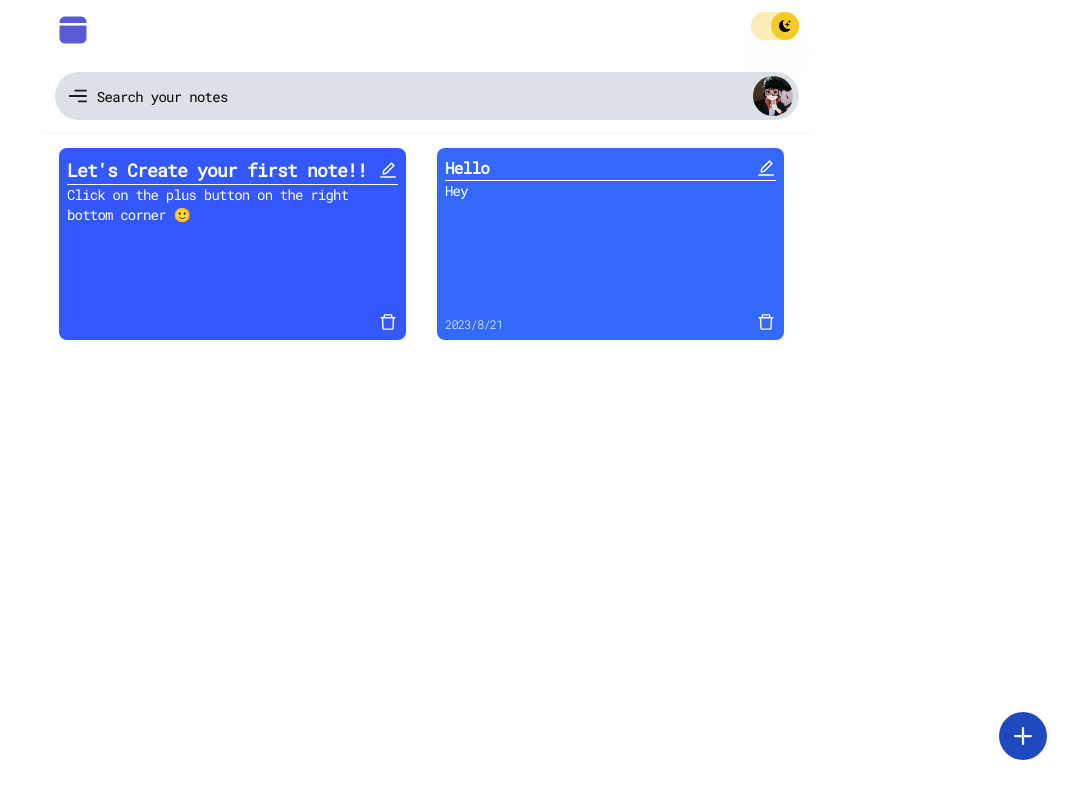
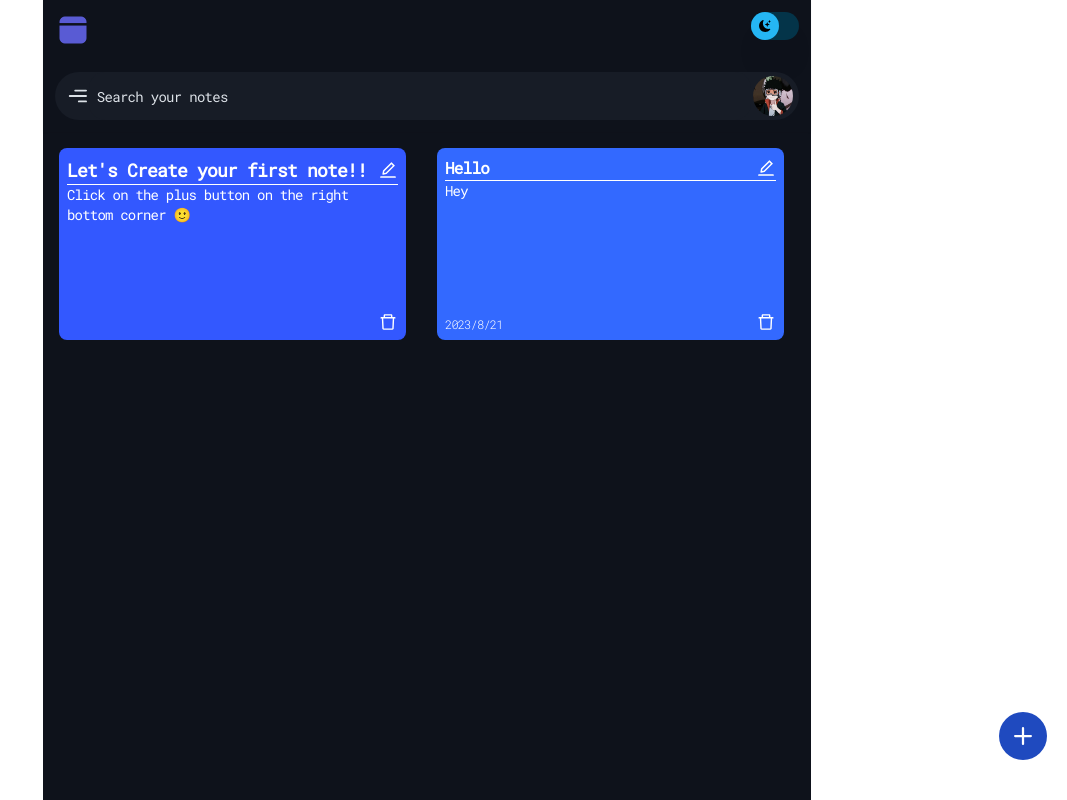
Before and after one commit to poudelsanchit/Notes, a React (Vite) app: page /home in a window 1280 px wide. Shown: the whole page, without its empty margins (213-1280 px from the left). Built offline with nearby package versions, Linux system fonts and the light colour scheme.

Commit message:
update Header.jsx, Switch.jsx and Notes.jsx

```diff
--- a/src/Components/Header.jsx
+++ b/src/Components/Header.jsx
@@ -1,9 +1,10 @@
-import React from 'react'
+import React, { useState } from 'react'
 import Switch from './Switch'
 import SearchBox from './SearchBox'
 import Logo from '../assets/notes.png'
 
 const Header = () => {
+
 
   return (
     <>
@@ -12,7 +13,7 @@ const Header = () => {
         <div className='font-Montserrat font-semibold text-[#000000] dark:text-[#f2f5fa]'>
           <img src={Logo} alt=""  className='w-9'/>
         </div>
-        <Switch/>
+        <Switch />
     </div>
     <SearchBox/>
     </div>
--- a/src/Components/Switch.jsx
+++ b/src/Components/Switch.jsx
@@ -4,14 +4,51 @@ import { BsFillMoonStarsFill,BsSun } from 'react-icons/bs';
 import { ImSun } from 'react-icons/im';
 
 const Switch = () => {
-    const [theme,setTheme]= useState(false);
+    const [theme,setTheme]= useState( 'dark');
+    // const getLocalItems=()=>{
 
+//   const list = JSON.parse(
+//     localStorage.getItem('react-notes-app-data'));
+//     if(list)
+//     {
+//       return list;
+//     }
+//     else{
+//       return [];
+//     }
+// }
+
+    const handleTheme=()=>{
+      const html = document.querySelector('html');
+      if(theme==='light')
+      {
+        setTheme('dark');
+        html.classList.add('dark')
+
+      }
+      else{
+        html.classList.remove('dark')
+
+        setTheme('light')
+
+      }
+      console.log(theme);
+    }
+
+
+useEffect(()=>{
+  localStorage.setItem('theme',JSON.stringify(theme));
+},[theme])
+useEffect(()=>{
+    const html= document.querySelector('html');
+    html.classList.add('dark')
+},[])
 
 
   return (
-    <div className={theme=='dark'?`flex w-12 items-center h-7 bg-[#043449] rounded-full  transition-all  shadow-2xl cursor-pointer `:' cursor-pointer flex w-12  items-center h-7  rounded-full  transition-all  shadow-2xl bg-[#fbedb6]'} >
-        <p   className={theme=='dark'?' cursor-pointer h-7 w-7 flex  items-center justify-center  object-fit  bg-[#25b6f4] rounded-full transition-all duration-300':' cursor-pointer h-7 w-7 flex  items-center justify-center  object-fit   rounded-full transition-all duration-300 ml-5 bg-[#f4ca25] '} >
-          {theme=='light'?
+    <div className={theme==='dark'?`flex w-12 items-center h-7 bg-[#043449] rounded-full  transition-all  shadow-2xl cursor-pointer `:' cursor-pointer flex w-12  items-center h-7  rounded-full  transition-all  shadow-2xl bg-[#dcd2ae]'} onClick={handleTheme} >
+        <p   className={theme==='dark'?' cursor-pointer h-7 w-7 flex  items-center justify-center  object-fit  bg-[#25b6f4] rounded-full transition-all duration-300':' cursor-pointer h-7 w-7 flex  items-center justify-center  object-fit   rounded-full transition-all duration-300 ml-5 bg-[#ffdc3f] '} >
+          {theme==='light'?
           <ImSun className='text-[#ffffff] text-sm transition-all duration-1000'/>
           :
           <BsFillMoonStarsFill className='text-[#000000] text-xs'/>}
--- a/src/Pages/Notes.jsx
+++ b/src/Pages/Notes.jsx
@@ -6,7 +6,7 @@ import FloatingActionButton from '../Components/FloatingActionButton';
 const Notes = ({notes,handleDeleteNote}) => {
 
   return (
-    <div className='flex justify-center'>
+    <div className='flex justify-center min-h-screen'>
       <div className='md:w-3/5 w-full  text-text-primary bg-[#ffffff] dark:bg-primary'>
 
               <Header/>
```
